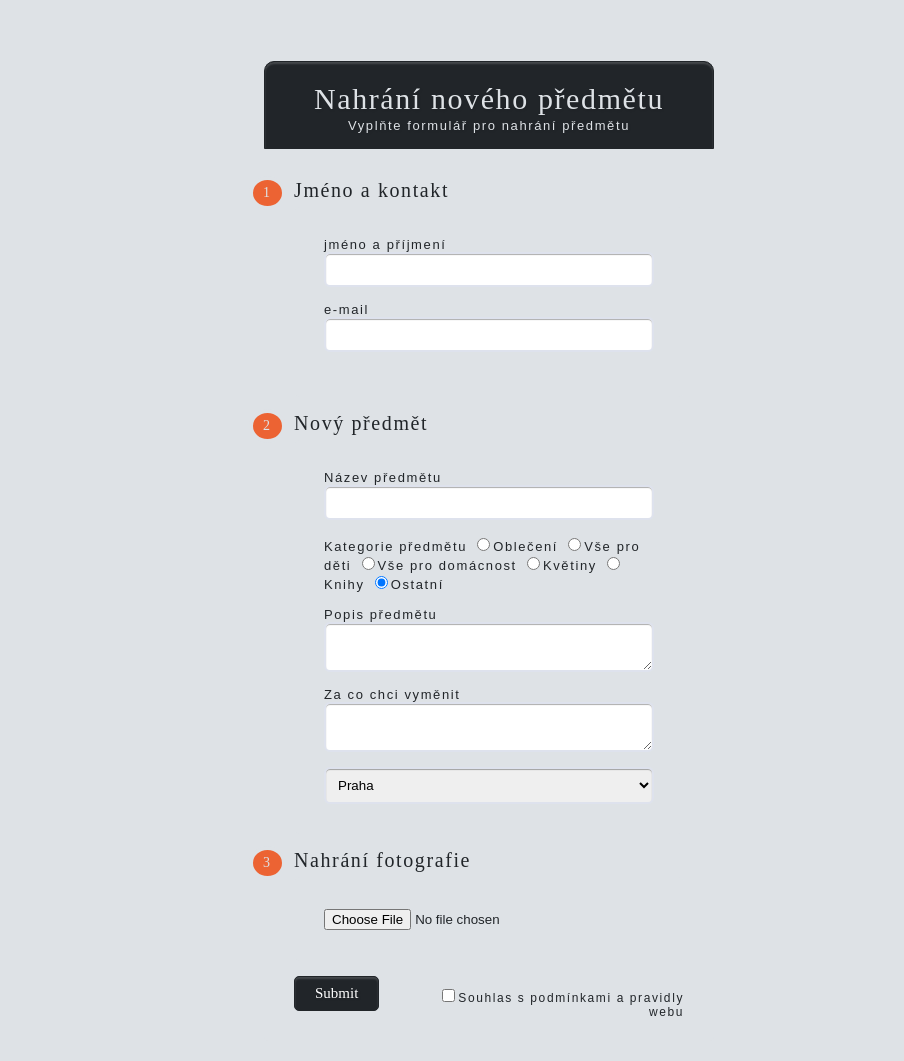
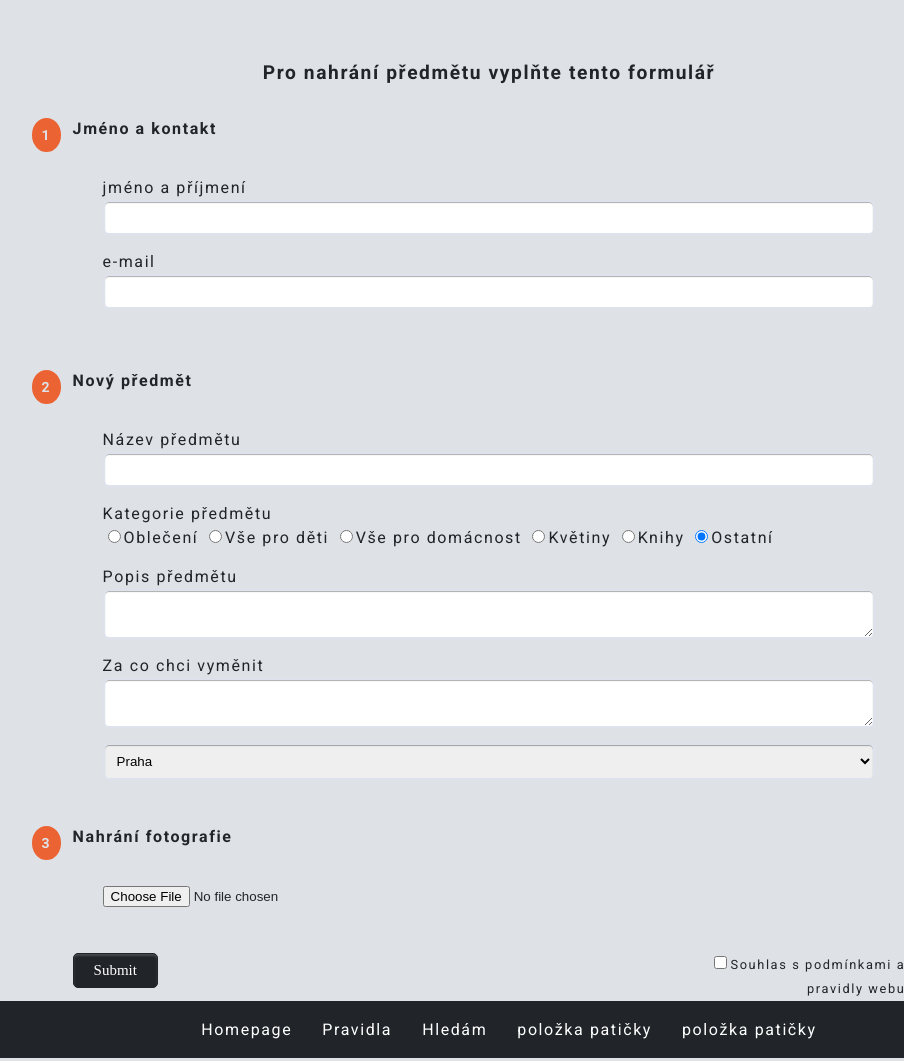
Before and after one commit to Fifine11a/SwapApp_JavaScript_prep, a plain HTML site: page offer.html in a window 1280 px wide. Shown: the part 422-1483 px from the top of the page, without its empty margins (151-1055 px from the left). Drawn offline with Linux system fonts and the light colour scheme.

Commit message:
úprava formuláře

```diff
--- a/form.css
+++ b/form.css
@@ -1,52 +1,32 @@
-body {
-  background: #dee2e6;
-}
-.form-style-10 {
-  max-width: 450px;
-  padding: 30px;
-  margin: 40px auto;
+.formStyle {
+  max-width: 90%;
+  padding: 0 30px;
+  margin: 0 auto;
   background: #dee2e6;
   border-radius: 4px;
 }
-.form-style-10 .inner-wrap {
+.formStyle .inner-wrap {
   padding: 30px;
   background: #dee2e6;
   border-radius: 6px;
   margin-bottom: 15px;
 }
-.form-style-10 h1 {
-  background: #212529;
-  padding: 20px 30px 15px 30px;
-  margin: -30px -30px 30px -30px;
-  border-radius: 10px 10px 0 0;
-  color: #dee2e6;
-  text-shadow: 1px 1px 3px rgba(0, 0, 0, 0.12);
-  font: normal 30px 'Bitter', serif;
-  box-shadow: inset 0px 2px 2px 0px rgba(255, 255, 255, 0.17);
-  border: 1px solid #212529;
-}
-.form-style-10 h1 > span {
+.formStyle label {
   display: block;
-  margin-top: 2px;
-  font: 13px Arial, Helvetica, sans-serif;
-}
-.form-style-10 label {
-  display: block;
-  font: 13px Arial, Helvetica, sans-serif;
   color: #212529;
   margin-bottom: 15px;
 }
-.form-style-10 input[type='text'],
-.form-style-10 input[type='date'],
-.form-style-10 input[type='datetime'],
-.form-style-10 input[type='email'],
-.form-style-10 input[type='number'],
-.form-style-10 input[type='search'],
-.form-style-10 input[type='time'],
-.form-style-10 input[type='url'],
-.form-style-10 input[type='password'],
-.form-style-10 textarea,
-.form-style-10 select {
+.formStyle input[type='text'],
+.formStyle input[type='date'],
+.formStyle input[type='datetime'],
+.formStyle input[type='email'],
+.formStyle input[type='number'],
+.formStyle input[type='search'],
+.formStyle input[type='time'],
+.formStyle input[type='url'],
+.formStyle input[type='password'],
+.formStyle textarea,
+.formStyle select {
   display: block;
   box-sizing: border-box;
   -webkit-box-sizing: border-box;
@@ -62,12 +42,14 @@
   -webkit-box-shadow: inset 0px 1px 1px rgba(0, 0, 0, 0.33);
 }
 
-.form-style-10 .section {
-  font: normal 20px 'Bitter', serif;
+.formStyle .section {
+  font-size: 1rem;
+  font-weight: 600;
   color: #212529;
   margin-bottom: 5px;
 }
-.form-style-10 .section span {
+
+.formStyle .section span {
   background: #ec6333;
   padding: 5px 10px 5px 10px;
   position: absolute;
@@ -80,8 +62,8 @@
   color: #dee2e6;
   margin-top: -3px;
 }
-.form-style-10 input[type='button'],
-.form-style-10 input[type='submit'] {
+.formStyle input[type='button'],
+.formStyle input[type='submit'] {
   background: #212529;
   padding: 8px 20px 8px 20px;
   border-radius: 5px;
@@ -96,18 +78,27 @@
   border: 1px solid #212529;
   font-size: 15px;
 }
-.form-style-10 input[type='button']:hover,
-.form-style-10 input[type='submit']:hover {
+.formStyle input[type='button']:hover,
+.formStyle input[type='submit']:hover {
   background: #ec6333;
   -moz-box-shadow: inset 0px 2px 2px 0px rgba(255, 255, 255, 0.28);
   -webkit-box-shadow: inset 0px 2px 2px 0px rgba(255, 255, 255, 0.28);
   box-shadow: inset 0px 2px 2px 0px rgba(255, 255, 255, 0.28);
 }
-.form-style-10 .privacy-policy {
+.formStyle .privacy-policy {
   float: right;
   width: 250px;
-  font: 12px Arial, Helvetica, sans-serif;
+  font-size: 0.8rem;
   color: #212529;
-  margin-top: 10px;
   text-align: right;
 }
+.formNote {
+  font-size: 1.2rem;
+  font-weight: 600;
+  margin-bottom: 2rem;
+  text-align: center;
+}
+.innerWrapCategory {
+  display: flex;
+  flex-direction: column;
+}
--- a/offer.html
+++ b/offer.html
@@ -39,30 +39,29 @@
       <div class="header">
         <h1>Nabízím</h1>
       </div>
-      <div class="form-style-10">
-        <h1>
-          Nahrání nového předmětu<span
-            >Vyplňte formulář pro nahrání předmětu</span
-          >
-        </h1>
+      <div class="formStyle">
+        <div class="formNote">Pro nahrání předmětu vyplňte tento formulář</div>
         <form>
           <div class="section"><span>1</span>Jméno a kontakt</div>
           <div class="inner-wrap">
             <label>jméno a příjmení <input type="text" name="field1" /></label>
             <label>e-mail <input type="email" name="field2" /></label>
-            <!-- <label>Address <textarea name="field2"></textarea></label> -->
           </div>
 
           <div class="section"><span>2</span>Nový předmět</div>
-          <div class="inner-wrap">
+          <div class="inner-wrap innerWrapCategory">
             <label>Název předmětu <input type="text" name="field3" /></label>
-            <label
-              >Kategorie předmětu
+            <label>
+              <div>Kategorie předmětu</div>
+              <div>
                 <input type="radio" name="field4" value="Oblečení" />Oblečení
                 <input type="radio" name="field4" value="Vše pro děti" />Vše pro
                 děti
-              <input type="radio" name="field4" value="Vše pro domácnost" />Vše
-              pro domácnost
+                <input
+                  type="radio"
+                  name="field4"
+                  value="Vše pro domácnost"
+                />Vše pro domácnost
                 <input type="radio" name="field4" value="Květiny" />Květiny
                 <input type="radio" name="field4" value="Knihy" />Knihy
                 <input
@@ -70,8 +69,9 @@
                   name="field4"
                   value="Ostatní"
                   checked
-              />Ostatní</label
-            >
+                />Ostatní
+              </div>
+            </label>
             <label>Popis předmětu <textarea name="field2"></textarea></label>
             <label
               >Za co chci vyměnit <textarea name="field2"></textarea>
```
Lines whose indentation alone changed are shown as unchanged.
